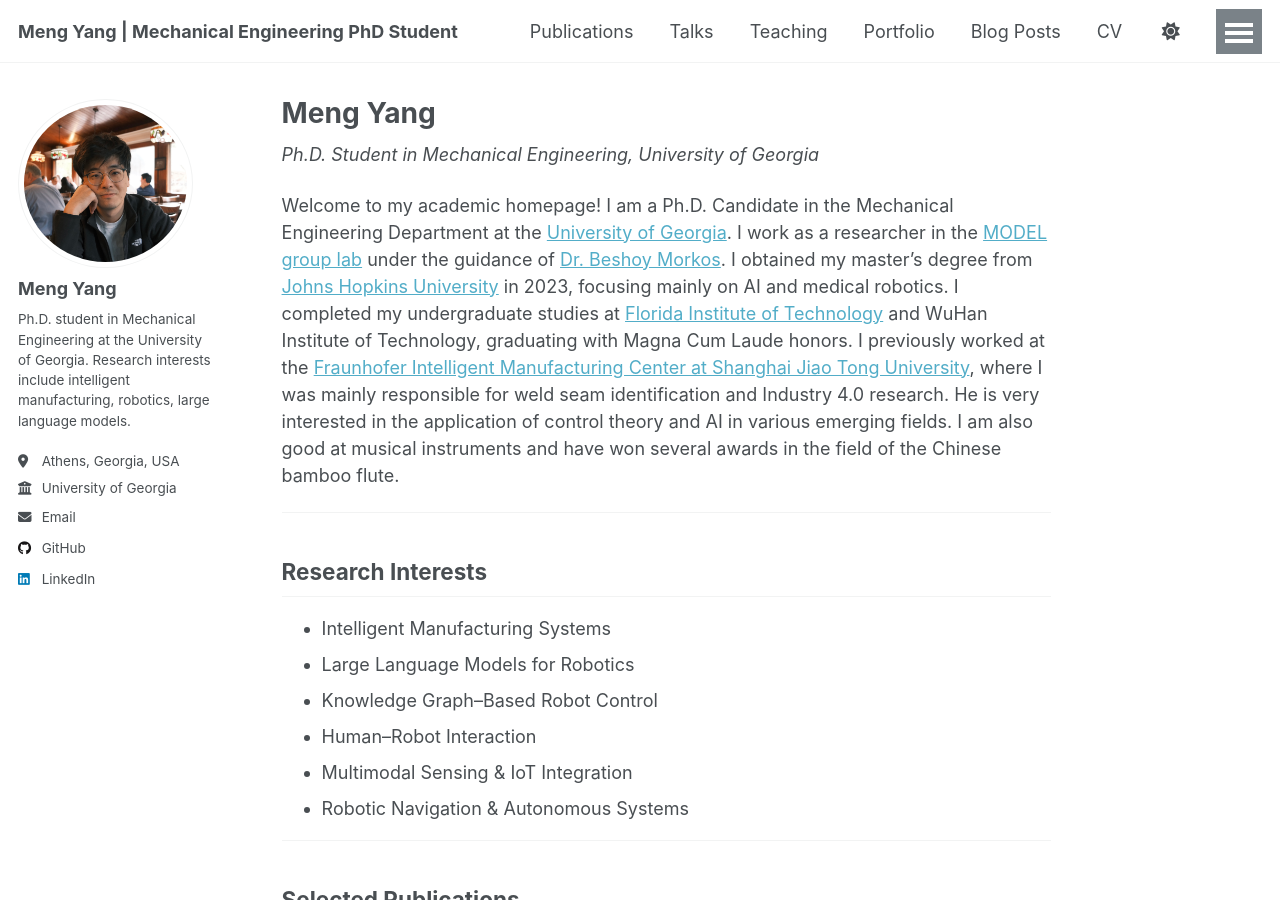
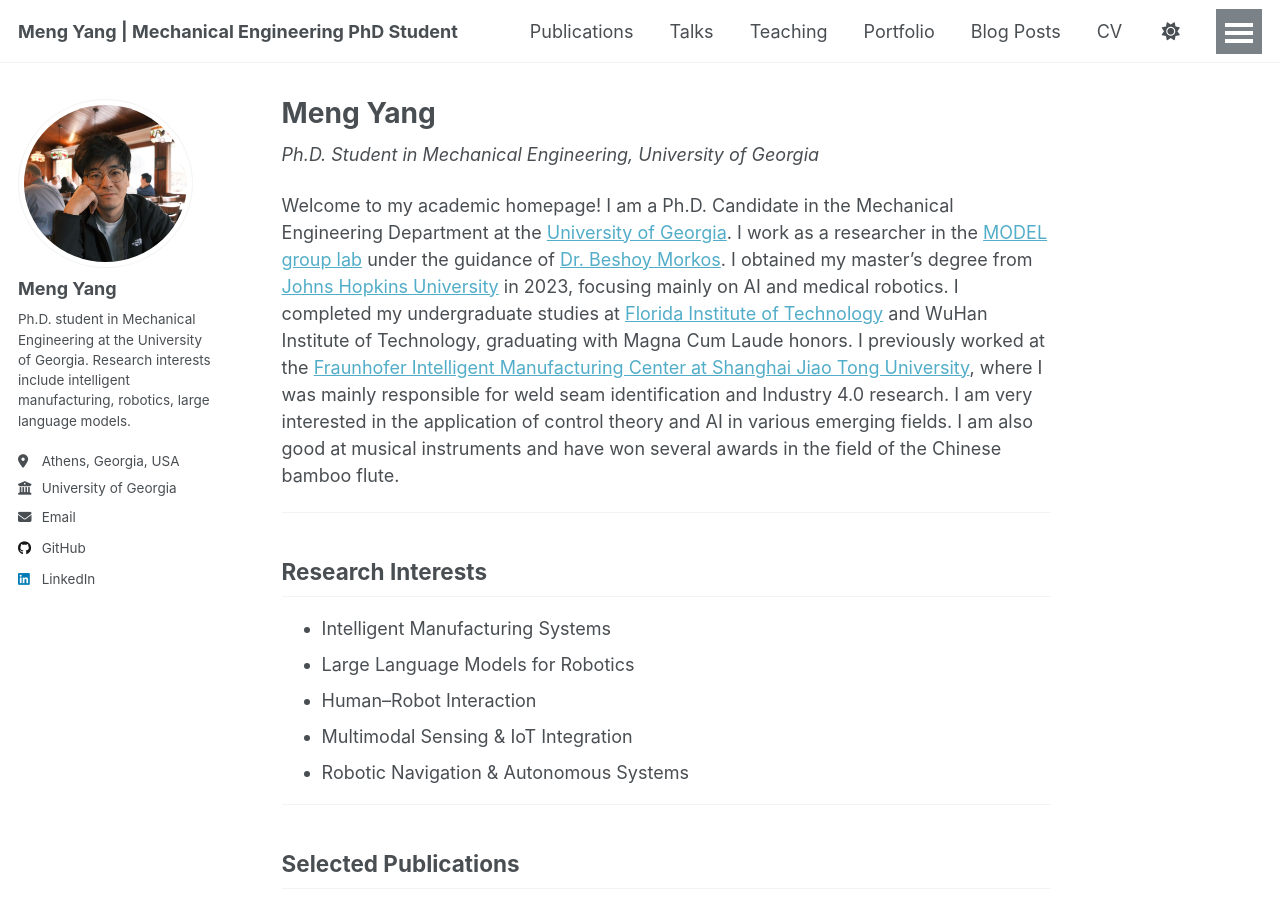
Before and after one commit to dreamocean612/Yang-Meng.github.io, a Jekyll site: the page built from _pages/about.md, in a window 1280 px wide and 900 px high. Built offline with Jekyll 4.4.1, drawn with Linux system fonts in a browser that asks for light colours; a script that is not in the unit is left out.

```diff
--- a/_pages/about.md
+++ b/_pages/about.md
@@ -10,7 +10,7 @@ redirect_from:
 
 _Ph.D. Student in Mechanical Engineering, University of Georgia_
 
-Welcome to my academic homepage! I am a Ph.D. Candidate in the Mechanical Engineering Department at the [University of Georgia](https://engineering.uga.edu/schools/ecam/). I work as a researcher in the [MODEL group lab](https://model.uga.edu/) under the guidance of [Dr. Beshoy Morkos](https://engineering.uga.edu/team_member/beshoy-morkos/). I obtained my master’s degree from [Johns Hopkins University](https://me.jhu.edu/) in 2023, focusing mainly on AI and medical robotics. I completed my undergraduate studies at [Florida Institute of Technology](https://www.fit.edu/mechanical-and-civil-engineering/) and WuHan Institute of Technology, graduating with Magna Cum Laude honors. I previously worked at the [Fraunhofer Intelligent Manufacturing Center at Shanghai Jiao Tong University](https://fpcsm.sjtu.edu.cn/), where I was mainly responsible for weld seam identification and Industry 4.0 research. He is very interested in the application of control theory and AI in various emerging fields. I am also good at musical instruments and have won several awards in the field of the Chinese bamboo flute.
+Welcome to my academic homepage! I am a Ph.D. Candidate in the Mechanical Engineering Department at the [University of Georgia](https://engineering.uga.edu/schools/ecam/). I work as a researcher in the [MODEL group lab](https://model.uga.edu/) under the guidance of [Dr. Beshoy Morkos](https://engineering.uga.edu/team_member/beshoy-morkos/). I obtained my master’s degree from [Johns Hopkins University](https://me.jhu.edu/) in 2023, focusing mainly on AI and medical robotics. I completed my undergraduate studies at [Florida Institute of Technology](https://www.fit.edu/mechanical-and-civil-engineering/) and WuHan Institute of Technology, graduating with Magna Cum Laude honors. I previously worked at the [Fraunhofer Intelligent Manufacturing Center at Shanghai Jiao Tong University](https://fpcsm.sjtu.edu.cn/), where I was mainly responsible for weld seam identification and Industry 4.0 research. I am very interested in the application of control theory and AI in various emerging fields. I am also good at musical instruments and have won several awards in the field of the Chinese bamboo flute.
 
 
 
@@ -22,7 +22,6 @@ Welcome to my academic homepage! I am a Ph.D. Candidate in the Mechanical Engine
 
 - Intelligent Manufacturing Systems
 - Large Language Models for Robotics
-- Knowledge Graph–Based Robot Control
 - Human–Robot Interaction
 - Multimodal Sensing & IoT Integration
 - Robotic Navigation & Autonomous Systems
```
